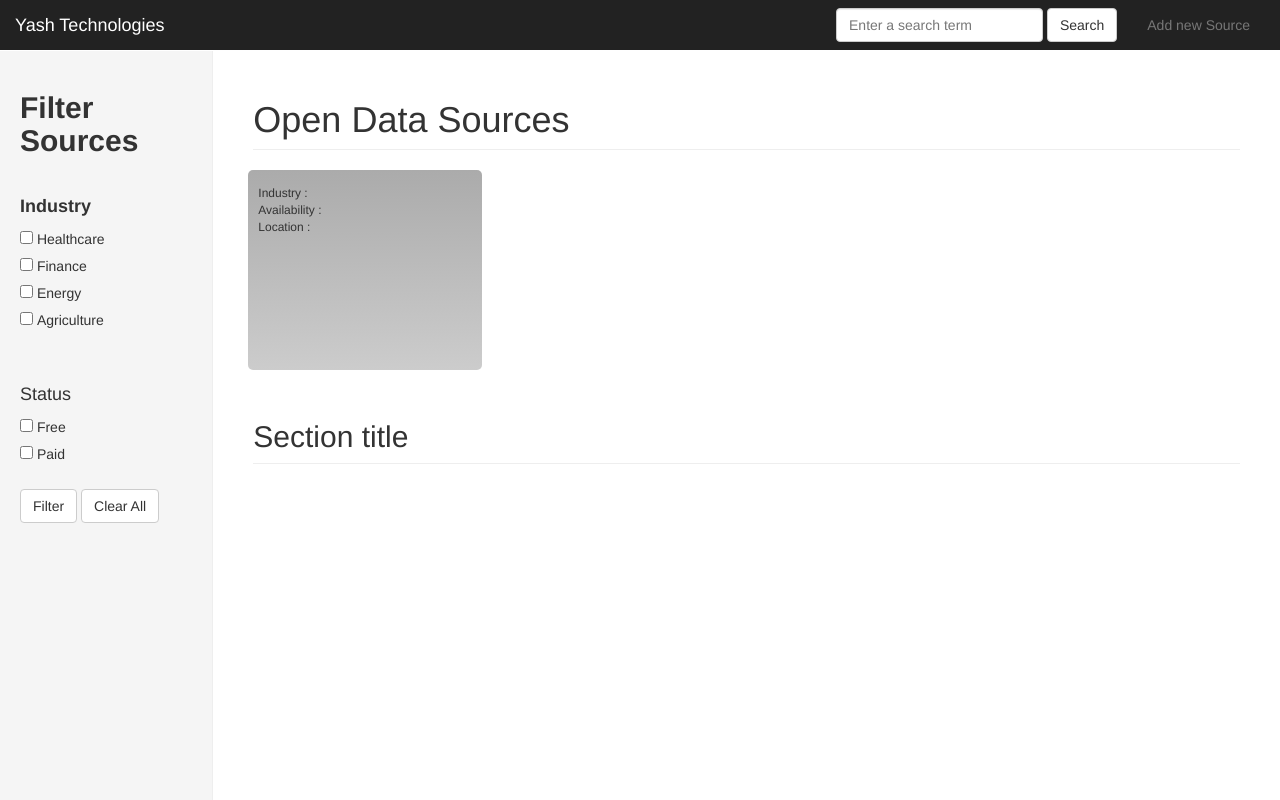
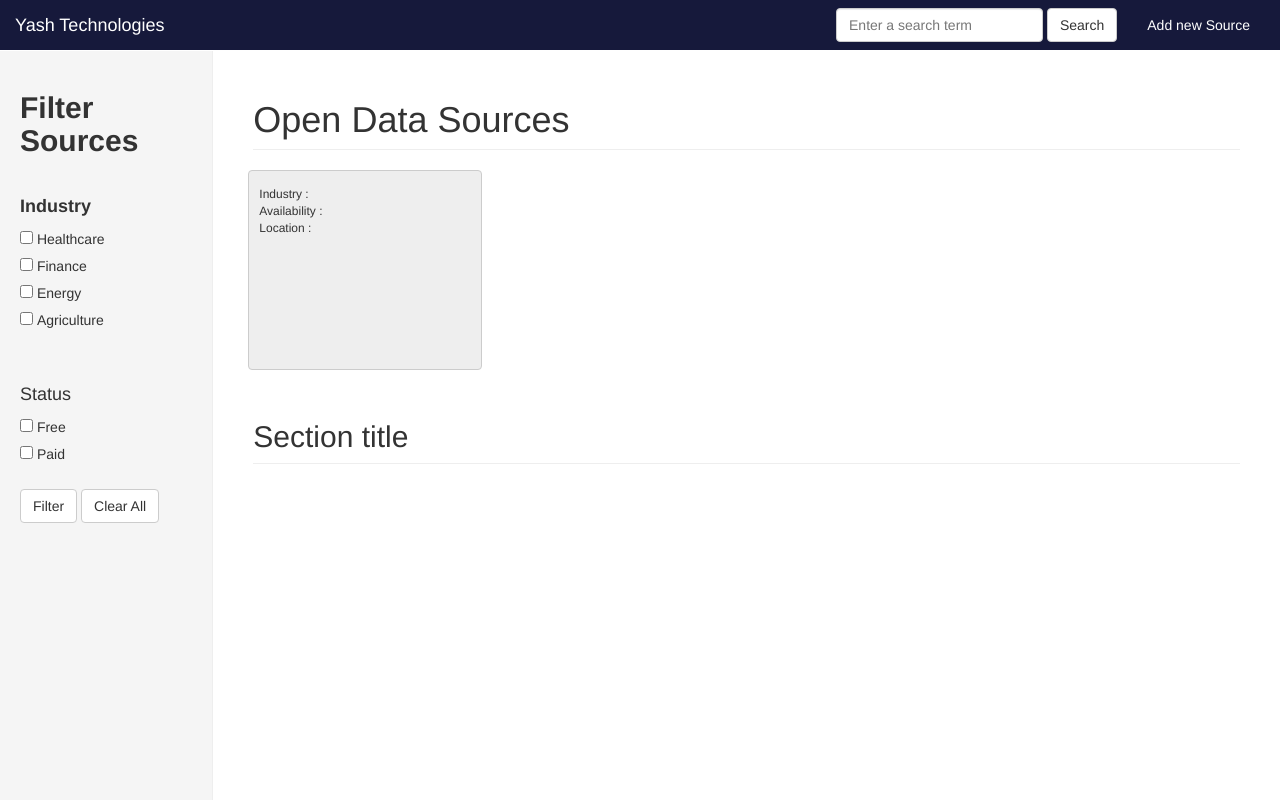
Before and after one commit to yuriyyuriy/otcr_new, a PHP site: page /index.php in a window 1280 px wide. Run offline with PHP 8.4, Linux system fonts and the light colour scheme; tables that the repository leaves empty or names only in its code hold one stand-in row (values such as "Sample post"); data that the repository does not hold is empty; some libraries are stand-ins or nearby versions.

Commit message:
Styling to index.php

```diff
--- a/css/dashboard.css
+++ b/css/dashboard.css
@@ -101,25 +101,28 @@ body {
 }
 
 .box {
-  background-color:#a9a9a9;
+  /*background-color:#a9a9a9;*/
   min-height:200px;
   padding:5px;
-  border-radius: 5px 5px 5px 5px;
+  /*border-radius: 5px 5px 5px 5px;
   -moz-border-radius: 5px 5px 5px 5px;
   -webkit-border-radius: 5px 5px 5px 5px;
-  border: 0px solid #000000;
-  background: rgba(171,171,171,1);
+  border: 0px solid #000000;*/
+  background-color: #eee;
+  border: 1px solid #ccc;
+  border-radius: 4px;
+  /*background: rgba(171,171,171,1);
   background: -moz-linear-gradient(top, rgba(171,171,171,1) 0%, rgba(204,204,204,1) 100%);
   background: -webkit-gradient(left top, left bottom, color-stop(0%, rgba(171,171,171,1)), color-stop(100%, rgba(204,204,204,1)));
   background: -webkit-linear-gradient(top, rgba(171,171,171,1) 0%, rgba(204,204,204,1) 100%);
   background: -o-linear-gradient(top, rgba(171,171,171,1) 0%, rgba(204,204,204,1) 100%);
   background: -ms-linear-gradient(top, rgba(171,171,171,1) 0%, rgba(204,204,204,1) 100%);
   background: linear-gradient(to bottom, rgba(171,171,171,1) 0%, rgba(204,204,204,1) 100%);
-  filter: progid:DXImageTransform.Microsoft.gradient( startColorstr='#ababab', endColorstr='#cccccc', GradientType=0 );
+  filter: progid:DXImageTransform.Microsoft.gradient( startColorstr='#ababab', endColorstr='#cccccc', GradientType=0 );*/
 }
 
 .box:hover{
-  background-color: #dfdfdf;
+  background-color: #ddd;
   -webkit-box-shadow: 5px 5px 33px -3px rgba(54,54,54,1);
   -moz-box-shadow: 5px 5px 33px -3px rgba(54,54,54,1);
   box-shadow: 5px 5px 33px -3px rgba(54,54,54,1);
--- a/index.php
+++ b/index.php
@@ -81,6 +81,8 @@ $modified=0;
   <title>Yash Technologies</title><!-- Bootstrap core CSS -->
   <link href="css/bootstrap.min.css" rel="stylesheet">
   <!-- Custom styles for this template -->
+<link href="css/bootstrap_edits.css" rel="stylesheet">
+<!-- Custom styles for this template -->
   <link href="css/dashboard.css" rel="stylesheet">
   <!-- Just for debugging purposes. Don't actually copy these 2 lines! -->
   <!--[if lt IE 9]><script src="../../assets/js/ie8-responsive-file-warning.js"></script><![endif]-->
@@ -146,7 +148,7 @@ $modified=0;
 	$database="testdb2";
 	mysqli_select_db($con,$database);
 	?>
-  <div class="navbar navbar-inverse navbar-fixed-top">
+	<div class="navbar navbar-default navbar-fixed-top">
     <div class="container-fluid">
       <div class="navbar-header">
         <button class="navbar-toggle collapsed" data-target=
```
Also changed, not shown: 1 other file.
